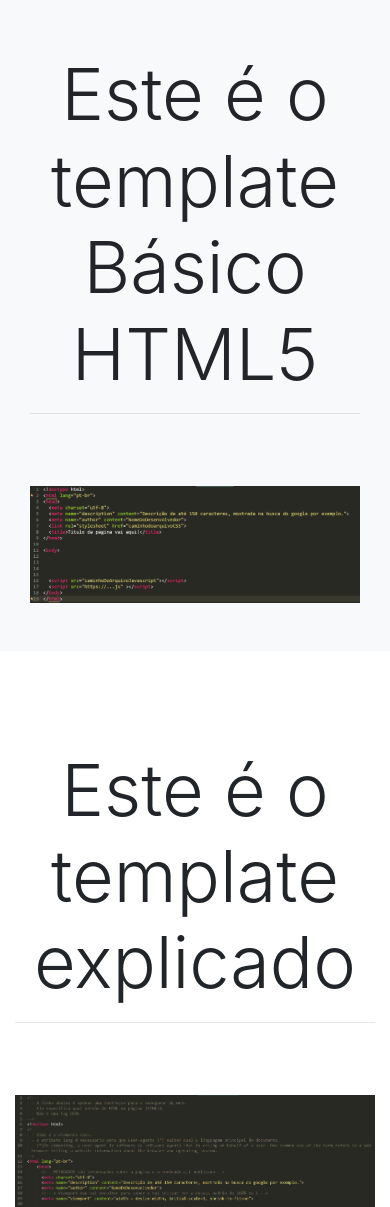
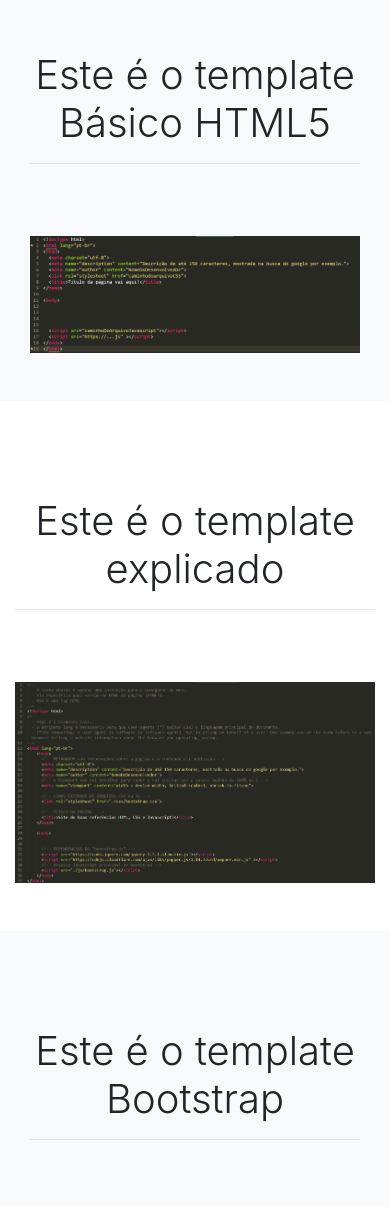
Before and after one commit to Fziliotti/Guia-Inicial-Dev-Web, a plain HTML site: page index.html in a window 390 px wide. Shown: the part 1857-3064 px from the top of the page. Drawn offline with nearby package versions, Linux system fonts and the light colour scheme.

Commit message:
ajeitando responsividade e colocando favicon

```diff
--- /dev/null
+++ b/css/main.css
@@ -0,0 +1,7 @@
+@media (max-width: 576px) {
+	.tituloSection {
+		font-size: 2.5rem;
+		font-weight: 300;
+		line-height: 1.2;
+	}
+}
--- a/index.html
+++ b/index.html
@@ -20,9 +20,10 @@
   <meta name="author" content="NomeDoDesenvolvedor">
   <!-- o viewport nao vai encolher para caber e vai iniciar com a escala padrão de 100% ou 1 -->
   <meta name="viewport" content="width = device-width, initial-scale=1, shrink-to-fit=no">
-
+  <link rel="shortcut icon" type="image/png" href="favicon.png">
   <!-- LINKS EXTERNOS DE ARQUIVOS CSS ou JS -->
   <link rel="stylesheet" href="./css/bootstrap.css">
+   <link rel="stylesheet" href="./css/main.css">
 
   <!-- TITULO DA PAGINA  -->
   <title>Site de boas referências HTML, CSS e Javascript!</title>
@@ -33,7 +34,6 @@
 
 
   <div class="container-fluid bg-dark text-light py-5">
-
     <!-- Componente jumbotron para chamar a atenção -->
     <div class="container">
       <div class="jumbotron text-dark text-center mb-5">
@@ -87,11 +87,11 @@
   </div>
 
   <div class="container-fluid bg-light">
-    <section class="templateBasico py-5">
+    <section class="templateHTML py-5">
       <div class="container">
         <div class="row">
         	<div class="col-12">
-        		<h1 class="display-3 text-center py-5">Este é o template Básico HTML5 <hr></h1>
+        		<h1 class="tituloSection display-3 text-center py-5">Este é o template Básico HTML5 <hr></h1>
 
            <a href="imgs/htmlBasico.png " download><img src="imgs/htmlBasico.png"  class="img-fluid"  alt=""></a>
          </div>
@@ -101,11 +101,11 @@
  </div>
 
 
-    <section class="templateExplicado my-5">
+    <section class="templateHTML my-5">
       <div class="container">
         <div class="row">
         	<div class="col-12">
-        		<h1 class="display-3 text-center py-5">Este é o template explicado <hr></h1>
+        		<h1 class="tituloSection display-3 text-center py-5">Este é o template explicado <hr></h1>
 
           	<a href="imgs/htmlExplicado.png" download><img src="imgs/htmlExplicado.png"  class="img-fluid"  alt=""></a>
         	</div>
@@ -114,11 +114,11 @@
     </section>
 
     <div class="container-fluid bg-light">
-        <section class="templateBootstrap py-5">
+        <section class="templateHTML py-5">
           <div class="container">
             <div class="row">
              <div class="col-12">
-              <h1 class="display-3 text-center py-5">Este é o template Bootstrap <hr></h1>
+              <h1 class="tituloSection display-3 text-center py-5">Este é o template Bootstrap <hr></h1>
               <a href="imgs/HTMLBOOTSTRAP.png" download><img src="imgs/HTMLBOOTSTRAP.png"  class="img-fluid"  alt=""></a>
             </div>
           </div>
```
Also changed, not shown: favicon.png (added).
